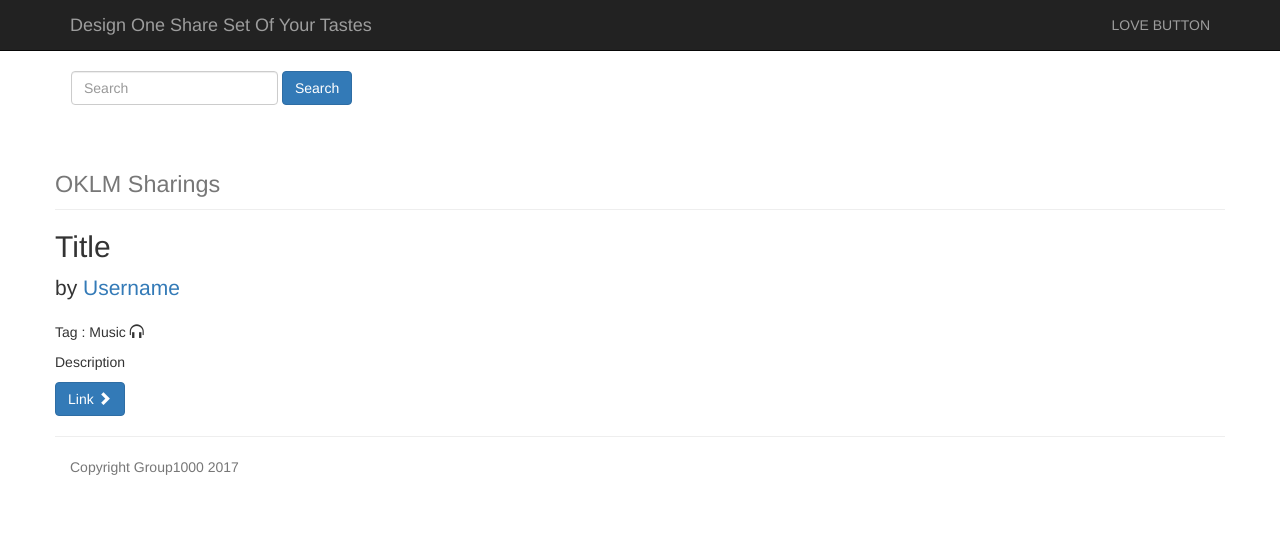
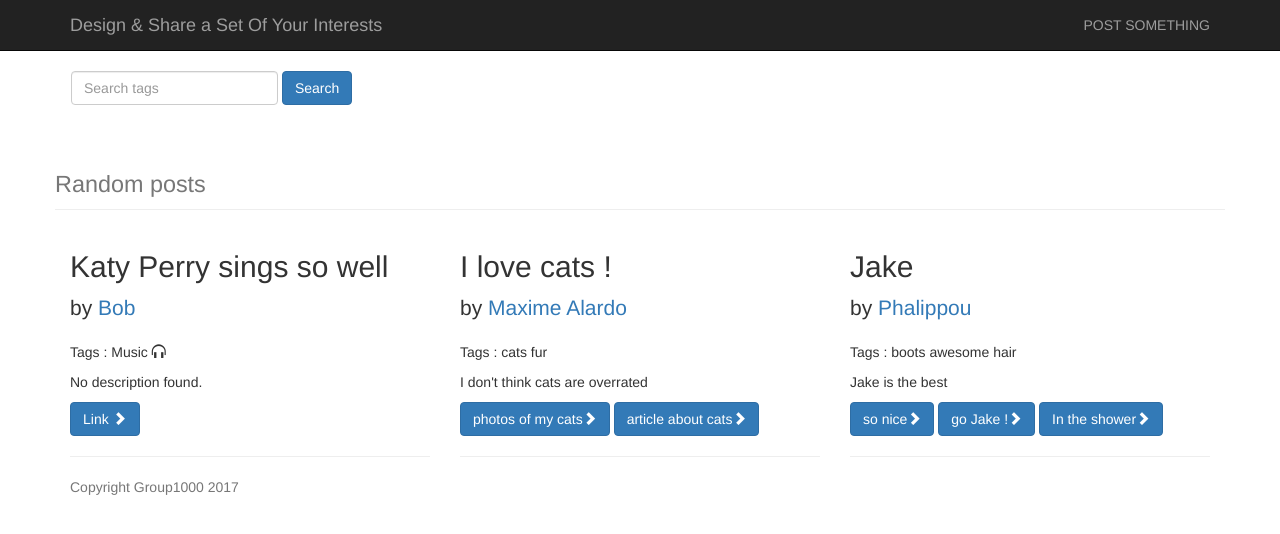
Before and after one commit to kirimati/hackgroup1000, a website: page group1000project/public/index.html in a window 1280 px wide. Drawn offline with nearby package versions, Linux system fonts and the light colour scheme.

Commit message:
tjrs plus de contenu statique ^^

```diff
--- a/group1000project/public/index.html
+++ b/group1000project/public/index.html
@@ -2,7 +2,6 @@
 <html lang="en" ng-app="app">
 
 <head>
-
     <meta charset="utf-8">
     <meta http-equiv="X-UA-Compatible" content="IE=edge">
     <meta name="viewport" content="width=device-width, initial-scale=1">
@@ -46,14 +45,14 @@
                     <span class="icon-bar"></span>
                     <span class="icon-bar"></span>
                 </button>
-                <a class="navbar-brand" href="index.html">Design One Share Set Of Your Tastes</a>
+                <a class="navbar-brand" href="index.html">Design & Share a Set Of Your Interests</a>
             </div>
             <!-- Collect the nav links, forms, and other content for toggling -->
             <div class="collapse navbar-collapse" id="bs-example-navbar-collapse-1">
                 <ul class="nav navbar-nav navbar-right">
                   <li class="nav-item dropdown">
                     <a class="nav-link dropdown-toggle" href="posts.html" id="navbarDropdownMenuLink" data-toggle="dropdown" aria-haspopup="true" aria-expanded="false">
-                      LOVE BUTTON
+                      POST SOMETHING
                     </a>
                   </li>
                 </ul>
@@ -68,7 +67,7 @@
         <div class="col-md-4">
           <nav class="navbar bg-faded">
             <form class="form-inline">
-              <input class="form-control mr-sm-2" type="text" placeholder="Search">
+              <input class="form-control mr-sm-2" type="text" placeholder="Search tags">
               <button class="btn btn-primary my-2 my-sm-4" type="submit">Search</button>
             </form>
           </nav>
@@ -77,24 +76,57 @@
     </div>
     <div class="container">
       <div class="row">
-        <div class="col-mg-4">
-          <h1 class="page-header">
-            <small>OKLM Sharings</small>
-          </h1>
+            <h1 class="page-header">
+             <small>Random posts</small>
+           </h1>
+        <div class="col-md-4">
+
 
           <!-- First Blog Post -->
           <h2>
-            <p>Title</p>
+            <p>Katy Perry sings so well</p>
           </h2>
           <p class="lead">
-            by <a href="index.php">Username</a>
+            by <a href="index.php">Bob</a>
           </p>
-          <p>Tag : Music <span class="glyphicon glyphicon-headphones"></span></p>
-          <p>Description</p>
+          <p>Tags : Music <span class="glyphicon glyphicon-headphones"></span></p>
+          <p>No description found.</p>
           <a class="btn btn-primary" href="#">Link <span class="glyphicon glyphicon-chevron-right"></span></a>
           <hr>
 
           </div>
+
+        <div class="col-md-4">
+          <!-- First Blog Post -->
+          <h2>
+            <p>I love cats !</p>
+          </h2>
+          <p class="lead">
+            by <a href="index.php">Maxime Alardo</a>
+          </p>
+          <p>Tags : cats fur<span></span></p>
+          <p>I don't think cats are overrated</p>
+          <a class="btn btn-primary" href="#">photos of my cats<span class="glyphicon glyphicon-chevron-right"></span></a>
+          <a class="btn btn-primary" href="#">article about cats<span class="glyphicon glyphicon-chevron-right"></span></a>
+          <hr>
+    </div>
+
+            <div class="col-md-4">
+              <!-- First Blog Post -->
+              <h2>
+                <p>Jake</p>
+              </h2>
+              <p class="lead">
+                by <a href="index.php">Phalippou</a>
+              </p>
+              <p>Tags : boots awesome hair</p>
+              <p>Jake is the best</p>
+              <a class="btn btn-primary" href="#">so nice<span class="glyphicon glyphicon-chevron-right"></span></a>
+              <a class="btn btn-primary" href="#">go Jake !<span class="glyphicon glyphicon-chevron-right"></span></a>
+              <a class="btn btn-primary" href="#">In the shower<span class="glyphicon glyphicon-chevron-right"></span></a>
+              <hr>
+        </div>
+
         </div>
       </div>
     <footer class="footer">
```
